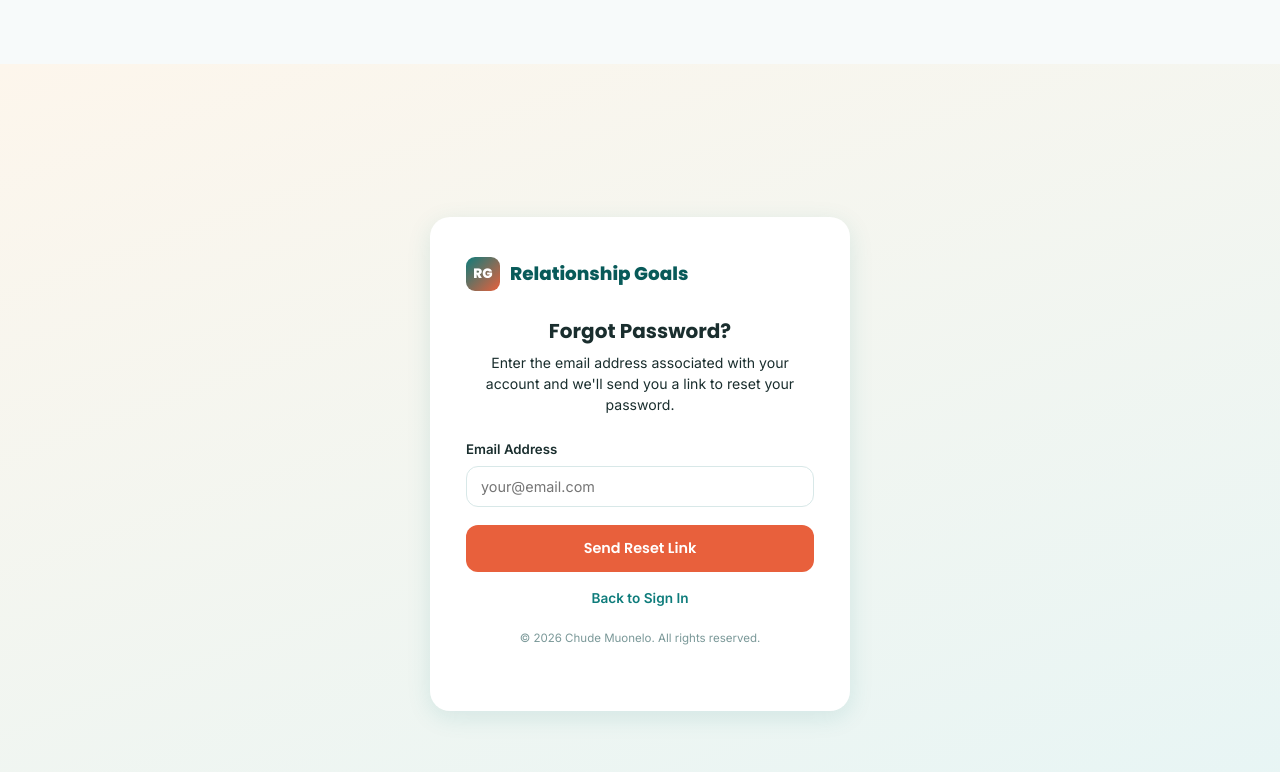
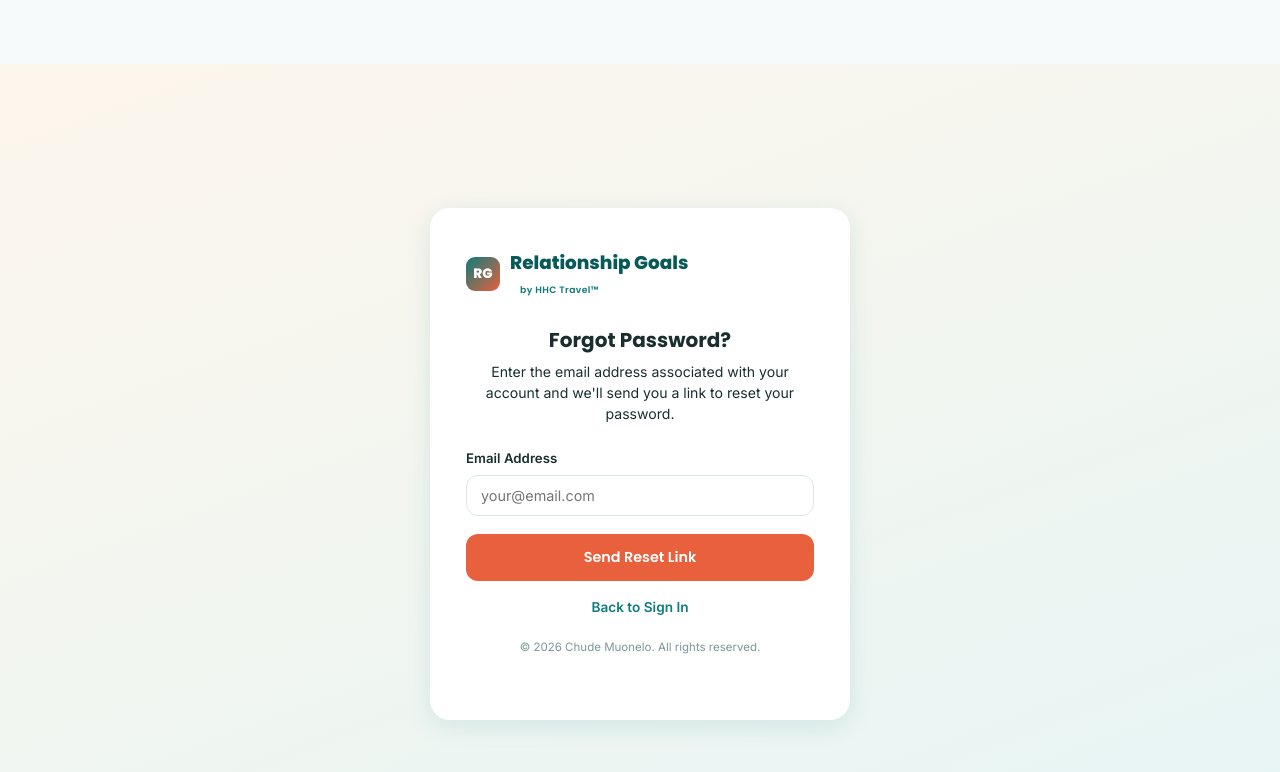
Before and after one commit to HouseofTerravian/rg-hhc-app, a React (Vite) app: page /forgot-password in a window 1280 px wide. Shown: the top 772 px of the page. Built offline with nearby package versions, Linux system fonts and the light colour scheme; no server answers.

Commit message:
Add 'by HHC Travel™' branding with 3 style options to compare
Style A (Login): Subtle italic serif — soft, editorial
Style B (Register): Uppercase tracking — luxury/premium feel
Style C (Forgot Password): Pill badge — modern, app-native
Top nav already has Style D (plain small text). 3.18.26

```diff
--- a/src/pages/ForgotPasswordPage.tsx
+++ b/src/pages/ForgotPasswordPage.tsx
@@ -37,7 +37,21 @@ export default function ForgotPasswordPage() {
       <div className="auth-box">
         <div className="auth-logo">
           <div className="nav-logo-mark">RG</div>
-          Relationship Goals
+          <div style={{ display: 'flex', flexDirection: 'column', alignItems: 'flex-start' }}>
+            <span>Relationship Goals</span>
+            {/* Style C: Pill badge */}
+            <span style={{
+              fontSize: '0.58rem',
+              color: 'var(--teal)',
+              fontWeight: 600,
+              marginTop: 4,
+              background: 'var(--teal)' + '12',
+              border: '1px solid var(--teal)' + '30',
+              padding: '2px 10px',
+              borderRadius: 100,
+              letterSpacing: '0.04em',
+            }}>by HHC Travel&#8482;</span>
+          </div>
         </div>
 
         {sent ? (
--- a/src/pages/LoginPage.tsx
+++ b/src/pages/LoginPage.tsx
@@ -28,7 +28,18 @@ export default function LoginPage() {
       <div className="auth-box">
         <div className="auth-logo">
           <div className="nav-logo-mark">RG</div>
-          Relationship Goals
+          <div style={{ display: 'flex', flexDirection: 'column', alignItems: 'flex-start' }}>
+            <span>Relationship Goals</span>
+            {/* Style A: Subtle italic serif */}
+            <span style={{
+              fontSize: '0.65rem',
+              color: 'var(--text-dim)',
+              fontFamily: 'Georgia, serif',
+              fontStyle: 'italic',
+              fontWeight: 400,
+              marginTop: 1,
+            }}>by HHC Travel&#8482;</span>
+          </div>
         </div>
 
         {/* Noo World SSO */}
--- a/src/pages/RegisterPage.tsx
+++ b/src/pages/RegisterPage.tsx
@@ -67,7 +67,18 @@ export default function RegisterPage() {
       <div className="auth-box">
         <div className="auth-logo">
           <div className="nav-logo-mark">RG</div>
-          Relationship Goals
+          <div style={{ display: 'flex', flexDirection: 'column', alignItems: 'flex-start' }}>
+            <span>Relationship Goals</span>
+            {/* Style B: Uppercase tracking (luxury brand feel) */}
+            <span style={{
+              fontSize: '0.55rem',
+              color: 'var(--teal)',
+              fontWeight: 700,
+              textTransform: 'uppercase',
+              letterSpacing: '0.18em',
+              marginTop: 2,
+            }}>by HHC Travel&#8482;</span>
+          </div>
         </div>
 
         {/* Noo World SSO */}
```
